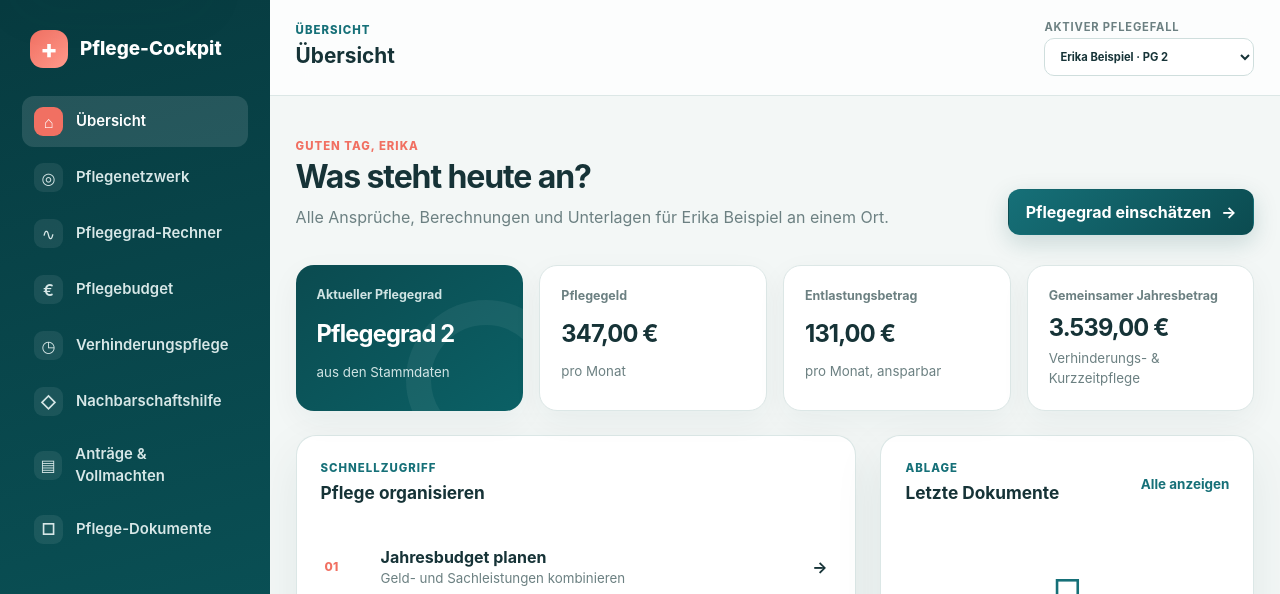
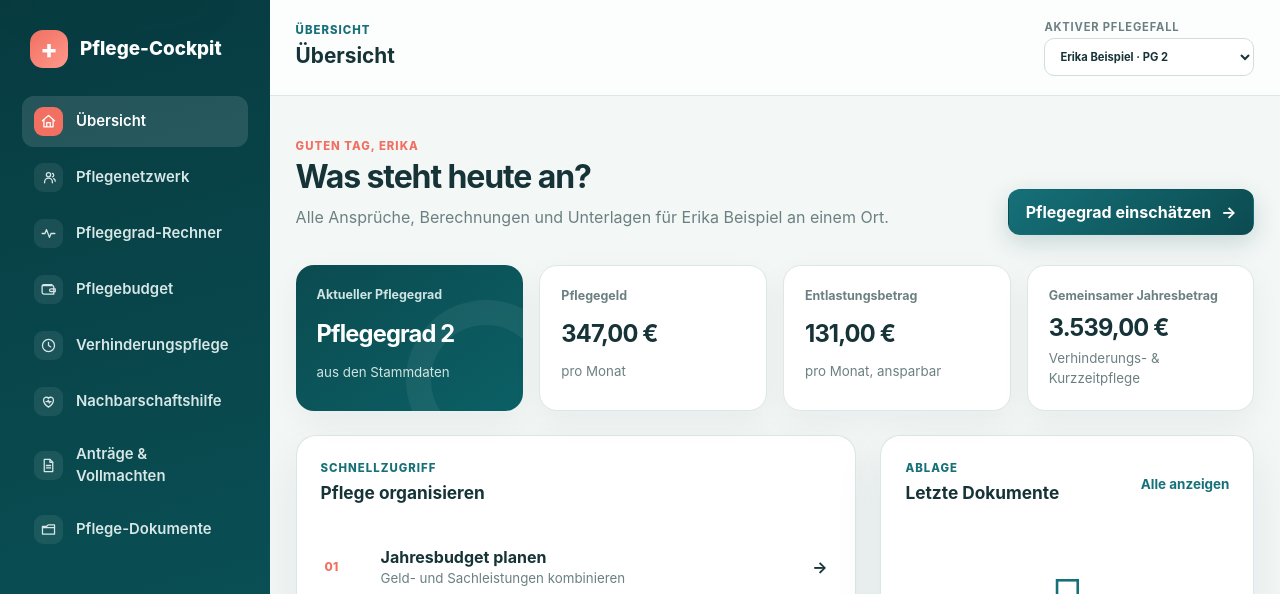
Before and after one commit to Leadwerk-Web/Pflege-Cockpit, a Vue app: page /pflegegrad in a window 1280 px wide. Shown: the top 594 px of the page. Built offline with nearby package versions, Linux system fonts and the light colour scheme.

Commit message:
fix: center sidebar navigation icons

```diff
--- a/src/App.vue
+++ b/src/App.vue
@@ -2,6 +2,7 @@
 import { computed, onBeforeUnmount, onMounted, ref, watch } from 'vue'
 import { useRoute } from 'vue-router'
 import { store, activePerson } from './lib/store'
+import NavIcon from './components/NavIcon.vue'
 
 const route = useRoute()
 const menuOpen = ref(false)
@@ -27,7 +28,7 @@ onBeforeUnmount(() => { window.removeEventListener('keydown', handleEscape); doc
       <RouterLink class="brand" to="/" @click="closeMenu"><span class="brand-mark">+</span><span>Pflege-Cockpit</span></RouterLink>
       <nav aria-label="Hauptnavigation">
         <RouterLink v-for="item in navigation" :key="item[0]" :to="item[0]" @click="menuOpen = false">
-          <span class="nav-icon" aria-hidden="true">{{ item[2] === 'grid' ? '⌂' : item[2] === 'people' ? '◎' : item[2] === 'pulse' ? '∿' : item[2] === 'wallet' ? '€' : item[2] === 'clock' ? '◷' : item[2] === 'hands' ? '◇' : item[2] === 'file' ? '▤' : '□' }}</span>
+          <span class="nav-icon" aria-hidden="true"><NavIcon :name="item[2]" /></span>
           {{ item[1] }}
         </RouterLink>
       </nav>
--- /dev/null
+++ b/src/components/NavIcon.vue
@@ -0,0 +1,41 @@
+<script setup>
+defineProps({ name: { type: String, required: true } })
+</script>
+
+<template>
+  <svg viewBox="0 0 24 24" fill="none" stroke="currentColor" stroke-linecap="round" stroke-linejoin="round" aria-hidden="true">
+    <template v-if="name === 'grid'">
+      <path d="M3.5 11 12 3.5 20.5 11" />
+      <path d="M5.5 9.5v10h13v-10M9.5 19.5v-6h5v6" />
+    </template>
+    <template v-else-if="name === 'people'">
+      <circle cx="12" cy="8" r="3" />
+      <path d="M6.5 19.5v-1.2A5.5 5.5 0 0 1 12 12.8a5.5 5.5 0 0 1 5.5 5.5v1.2" />
+      <path d="M17.5 6.2a2.6 2.6 0 0 1 0 5M19.3 13.6a4 4 0 0 1 2.2 3.6" />
+    </template>
+    <template v-else-if="name === 'pulse'">
+      <path d="M3 12h4l2.2-5.5 4.1 11 2.2-5.5H21" />
+    </template>
+    <template v-else-if="name === 'wallet'">
+      <path d="M4 6.5h13.5a2 2 0 0 1 2 2v10H5.5A2.5 2.5 0 0 1 3 16V7.5A2.5 2.5 0 0 1 5.5 5H17" />
+      <path d="M15.5 11h6v4h-6a2 2 0 0 1 0-4Z" />
+      <circle cx="17" cy="13" r=".5" fill="currentColor" stroke="none" />
+    </template>
+    <template v-else-if="name === 'clock'">
+      <circle cx="12" cy="12" r="8.5" />
+      <path d="M12 7.5V12l3.2 2" />
+    </template>
+    <template v-else-if="name === 'hands'">
+      <path d="M12 20s-7-4.2-7-10a4 4 0 0 1 7-2.6A4 4 0 0 1 19 10c0 5.8-7 10-7 10Z" />
+      <path d="M8.5 12.2h2.2l1-2.1 1.5 4 1-1.9h1.4" />
+    </template>
+    <template v-else-if="name === 'file'">
+      <path d="M6 3.5h8l4 4v13H6Z" />
+      <path d="M14 3.5v4h4M9 12h6M9 15.5h6" />
+    </template>
+    <template v-else>
+      <path d="M3.5 7.5h6l2-2h9v13h-17Z" />
+      <path d="M3.5 9.5h17" />
+    </template>
+  </svg>
+</template>
```
Also changed, not shown: src/styles.css.
